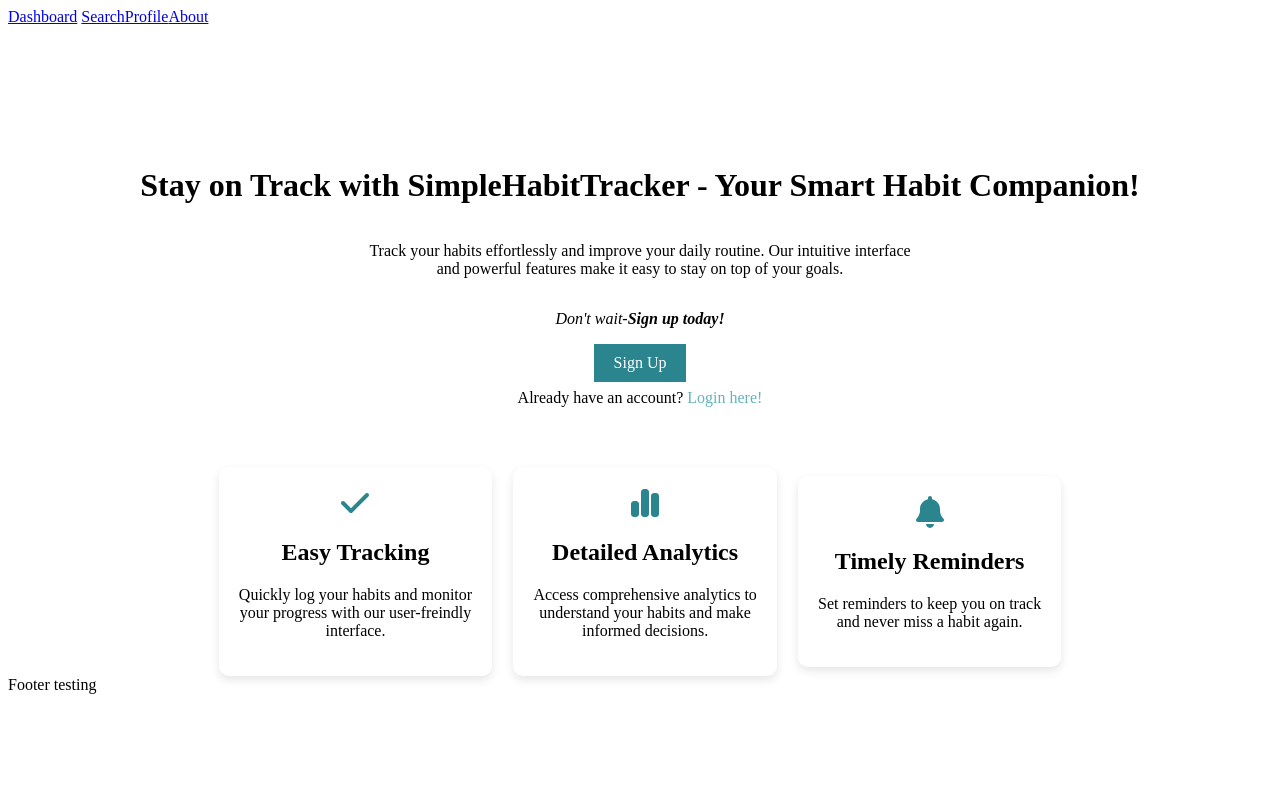
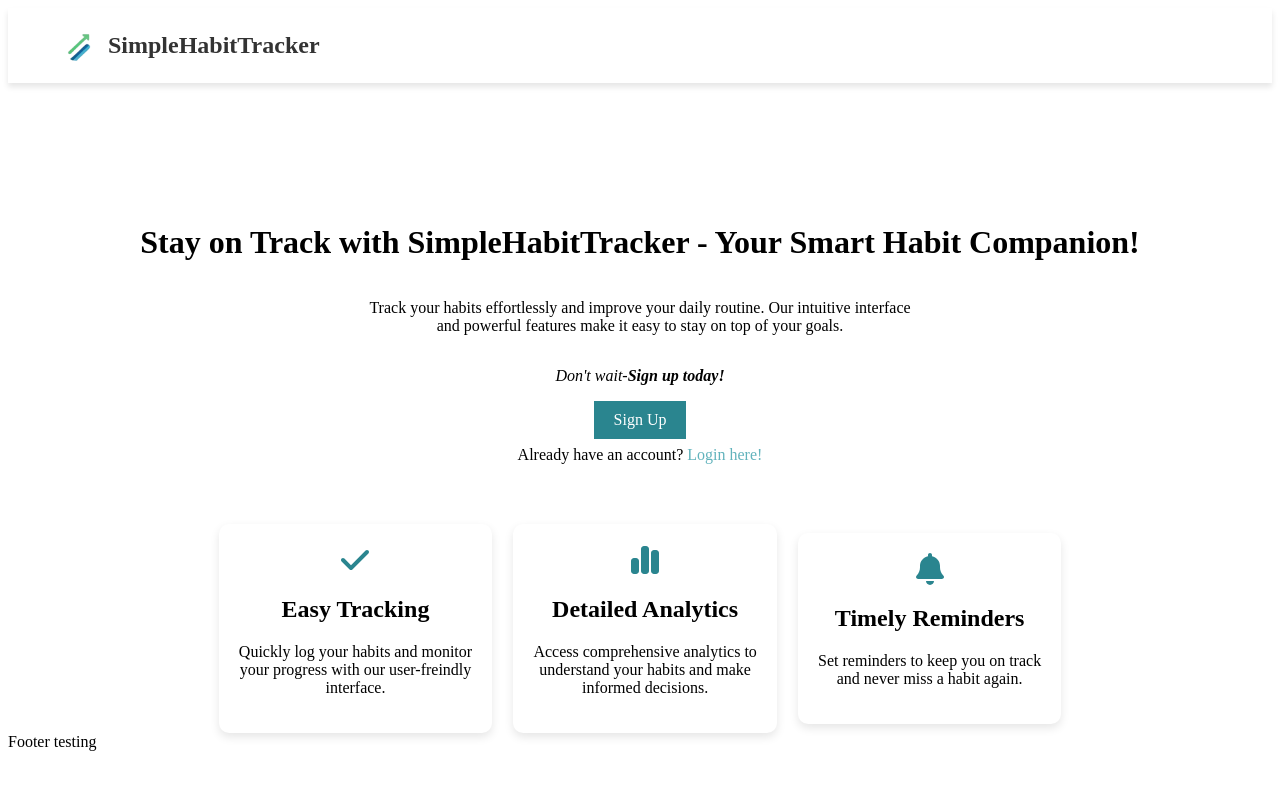
Before and after one commit to Y-A-Dawit/FE-CAPSTONE-PROJECT-ALX, a React (Vite) app in the folder simple-habit-tracker/: page / in a window 1280 px wide. Shown: the top 790 px of the page. Built offline with nearby package versions, Linux system fonts and the light colour scheme.

Commit message:
added a specific navigation bar for the landing page which differs a little from other page navbars

```diff
--- a/simple-habit-tracker/src/App.jsx
+++ b/simple-habit-tracker/src/App.jsx
@@ -41,7 +41,7 @@ function Main() {
 
   return (
     <>
-        {location.pathname !== "/login" && location.pathname !== "/signup" && <Navbar />} {/*checks whether the current file/location/route has has a url "signup" or "login" if not it will render navbar, and it is same for the footer*/}
+        {location.pathname !== "/login" && location.pathname !== "/signup" && location.pathname !== "/" && <Navbar />} {/*checks whether the current file/location/route has has a url "signup" or "login" if not it will render navbar, and it is same for the footer*/}
         <Routes>
           <Route path='/' element={<LandingPage />} /> {/*since landingPage is already imported at the top we just need to use "/", w/c is the 'default route', and <LandingPage /> is rendering as the first things to be seen when the entire website or project is run */}
           <Route path='/dashboard' element={<Dashboard />} /> {/*in path props "URLs" are always written in small letters regardles of whether the actual file name has capital letter in it or not. and again <Dashboard /> here is being rendered*/}
--- /dev/null
+++ b/simple-habit-tracker/src/components/LandingNavbar.jsx
@@ -0,0 +1,39 @@
+import React from 'react';
+import faviconLogo from '../assets/faviconLogo.png'
+
+const LandingNavbar = () => {
+  return (
+    <nav style={styles.navbar}> {/*here "styles" is a javascript object that contains multiple style properties, useful if wanna look at this project in the future*/}
+        <div style={styles.logoContainer}>
+            <img src={faviconLogo} alt="website-logo" style={styles.faviconLogo} />
+            <h1 style={styles.websiteName}>SimpleHabitTracker</h1>
+        </div>
+    </nav>
+  )
+}
+
+const styles = {
+    navbar: {
+        display: "flex",
+        alignItems: 'center',
+        justifyContent: 'space-bbetween',
+        padding: '4px 50px',
+        boxShadow: "0px 4px 6px rgba(0,0,0,0.1)",
+        backgroundColor: "#ffffff",
+    },
+    logoContainer: {
+        display: 'flex',
+        alignItems: 'center',
+    },
+    faviconLogo: {
+        height:"40px",
+        marginRight: "10px",
+    },
+    websiteName: {
+        fontSize: "1.5rem",
+        fontWeight: 'bold',
+        color: '#333',
+    },
+}
+
+export default LandingNavbar
--- a/simple-habit-tracker/src/pages/LandingPage.jsx
+++ b/simple-habit-tracker/src/pages/LandingPage.jsx
@@ -1,5 +1,6 @@
 import { Link } from "react-router-dom";
 import './landingpage.css';
+import LandingNavbar from '../components/LandingNavbar';
 import { FontAwesomeIcon } from "@fortawesome/react-fontawesome";
 import { faCheck } from '@fortawesome/free-solid-svg-icons';
 import { faChartSimple } from "@fortawesome/free-solid-svg-icons";
@@ -9,7 +10,7 @@ import React from 'react';
 const LandingPage = () => {
   return (
     <>
-
+      <LandingNavbar />
       <div className="headlineSection">
         <h1>Stay on Track with SimpleHabitTracker - Your Smart Habit Companion!</h1>
         <p style={{textAlign: "center"}}>Track your habits effortlessly and improve your daily routine. Our intuitive interface <br /> and powerful features make it easy to stay on top of your goals.</p>
```
Also changed, not shown: simple-habit-tracker/src/assets/faviconLogo.png (added).
